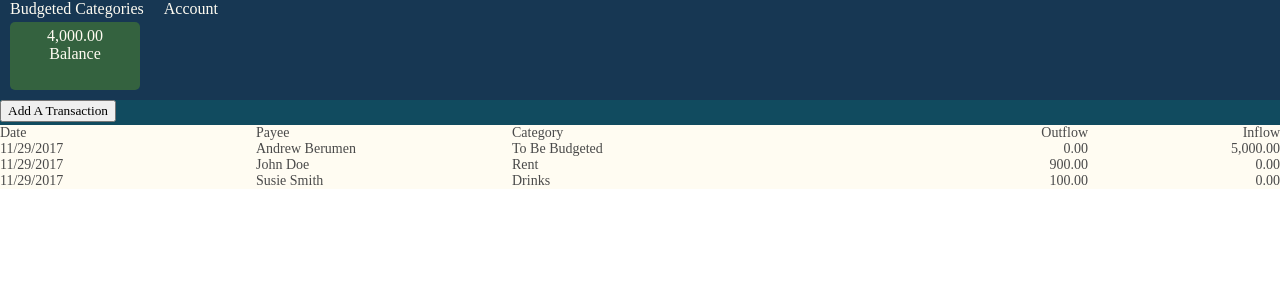
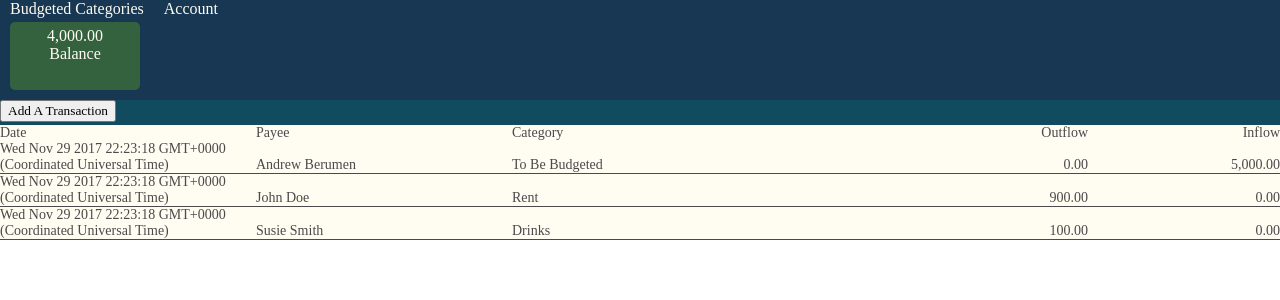
Before and after one commit to anbe6083/Budget_Application, a React (Create React App) app: page / in a window 1280 px wide. Shown: the top 300 px of the page. Built offline with nearby package versions, Linux system fonts and the light colour scheme.

Commit message:
Renders transactions from App state

```diff
--- a/src/App.css
+++ b/src/App.css
@@ -82,3 +82,11 @@
   width: 15%;
   text-align: right;
 }
+
+.transaction {
+  border-bottom: 1px solid #4A4A4A;
+}
+
+.topLabel {
+  border-bottom: 1px solid #4A4A4A;
+}
--- a/src/transaction.js
+++ b/src/transaction.js
@@ -6,35 +6,37 @@ export default class Transaction extends Component {
     }
 
     render() {
-        const transactions = [
-            {
-                Date: '11/29/2017',
-                Payee: 'Andrew Berumen',
-                Category: 'To Be Budgeted',
-                Outflow: '0.00',
-                Inflow: '5,000.00'
-            },
-            {
-                Date: '11/29/2017',
-                Payee: 'John Doe',
-                Category: 'Rent',
-                Outflow: '900.00',
-                Inflow: '0.00'
-            },
-            {
-                Date: '11/29/2017',
-                Payee: 'Susie Smith',
-                Category: 'Drinks',
-                Outflow: '100.00',
-                Inflow: '0.00'
-            }
-        ]
+        // const transactions = [
+        //     {
+        //         Date: '11/29/2017',
+        //         Payee: 'Andrew Berumen',
+        //         Category: 'To Be Budgeted',
+        //         Outflow: '0.00',
+        //         Inflow: '5,000.00'
+        //     },
+        //     {
+        //         Date: '11/29/2017',
+        //         Payee: 'John Doe',
+        //         Category: 'Rent',
+        //         Outflow: '900.00',
+        //         Inflow: '0.00'
+        //     },
+        //     {
+        //         Date: '11/29/2017',
+        //         Payee: 'Susie Smith',
+        //         Category: 'Drinks',
+        //         Outflow: '100.00',
+        //         Inflow: '0.00'
+        //     }
+        // ]
+
+        const transactions = this.props.transactions;
         const transactionsArr = transactions.map((transaction) => {
-            console.log('transaction.Date' + transaction.Date);
+            console.log('this.props.transactions ' + this.props.transactions);
             return (
-                <div>
+                <div className="transaction">
                     <div className='col1'>
-                        {transaction.Date}
+                        {transaction.Date.toString()}
                     </div>
                     <div className='col2'>
                         {transaction.Payee}
```
